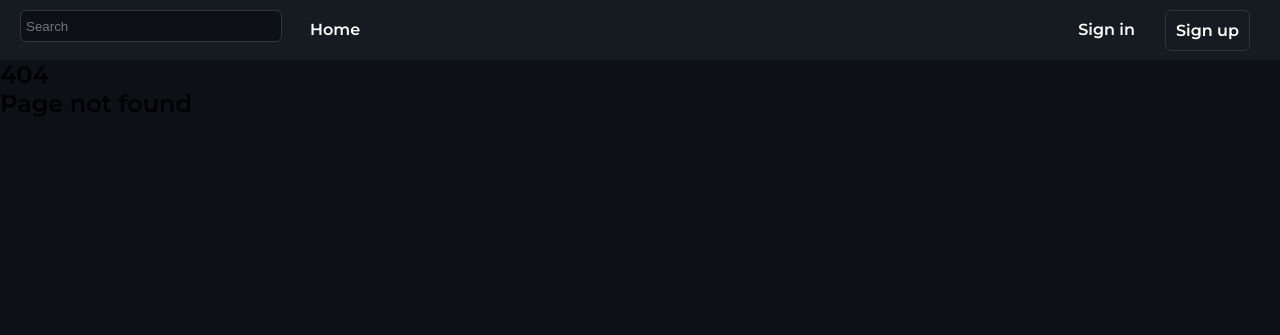
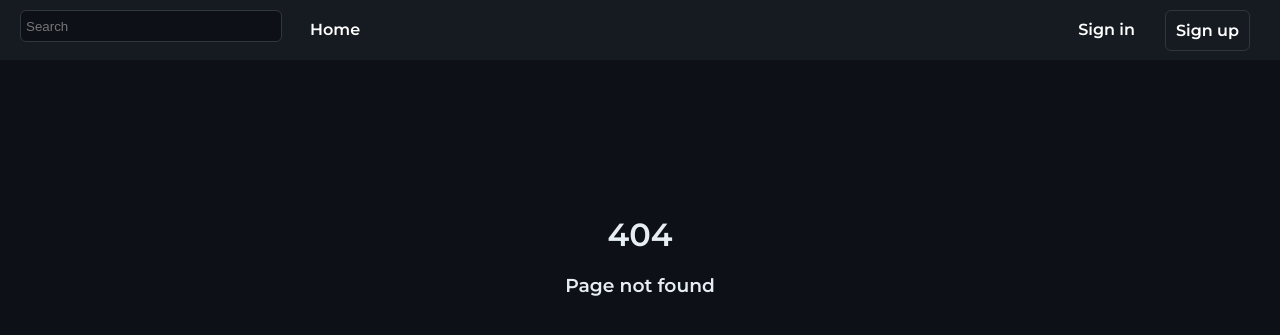
Before and after one commit to gorgbus/git-bitstorm, a PHP site: page /repo/blob/index.php in a window 1280 px wide. Shown: the top 335 px of the page. Run offline with PHP 8.4, Linux system fonts and the light colour scheme.

Commit message:
git fixes

```diff
--- a/404.phtml
+++ b/404.phtml
@@ -3,7 +3,11 @@ $title = "404";
 require("head.phtml");
 ?>
 
-<h2>404 <br> Page not found</h2>
-
+<main>
+<div class="not-found">
+    <h1>404</h1>
+    <h3>Page not found</h3>
+</div>
+</main>
 </body>
 </html>
--- a/css/global.css
+++ b/css/global.css
@@ -241,3 +241,15 @@ body {
     border-radius: var(--radius);
     padding: 3px;
 }
+
+.not-found {
+    position: absolute;
+    top: 30%;
+    left: 50%;
+    translate: -50% -30%;
+    text-align: center;
+}
+
+.not-found h1 {
+    color: var(--text);
+}
--- a/fns/git.php
+++ b/fns/git.php
@@ -151,7 +151,7 @@ function get_tree($dir, $commit, $path) {
 
     if (!file_exists($dir)) return [];
 
-    exec("cd $dir && git ls-tree $commit:$path", $tree);
+    exec("cd $dir && git ls-tree $commit:" . '"'. $path . '"', $tree);
 
     return re_array_tree($dir, $tree, $commit);
 }
@@ -213,7 +213,7 @@ function get_file($dir, $commit, $path) {
 
     if (!file_exists($dir)) return [];
 
-    exec("cd $dir && git cat-file -p $commit:$path", $file);
+    exec("cd $dir && git cat-file -p $commit:" . '"' . $path . '"', $file);
 
     return $file;
 }
@@ -282,7 +282,7 @@ function create_file($username, $repo_name, $file, $commit) {
 
     $output = $output . "." . pathinfo($file, PATHINFO_EXTENSION);
 
-    exec("cd $dir && git cat-file -p $commit:$file > $output");
+    exec("cd $dir && git cat-file -p $commit:" . '"' . $file . '"' . " > $output");
 
     return $output;
 }
@@ -325,7 +325,7 @@ function check_path($dir, $commit, $path) {
 
     $valid = [];
 
-    exec("cd $dir && git show $commit:$path", $valid);
+    exec("cd $dir && git show $commit:" . '"' . $path . '"', $valid);
 
     if (empty($valid)) return 0;
 
```
